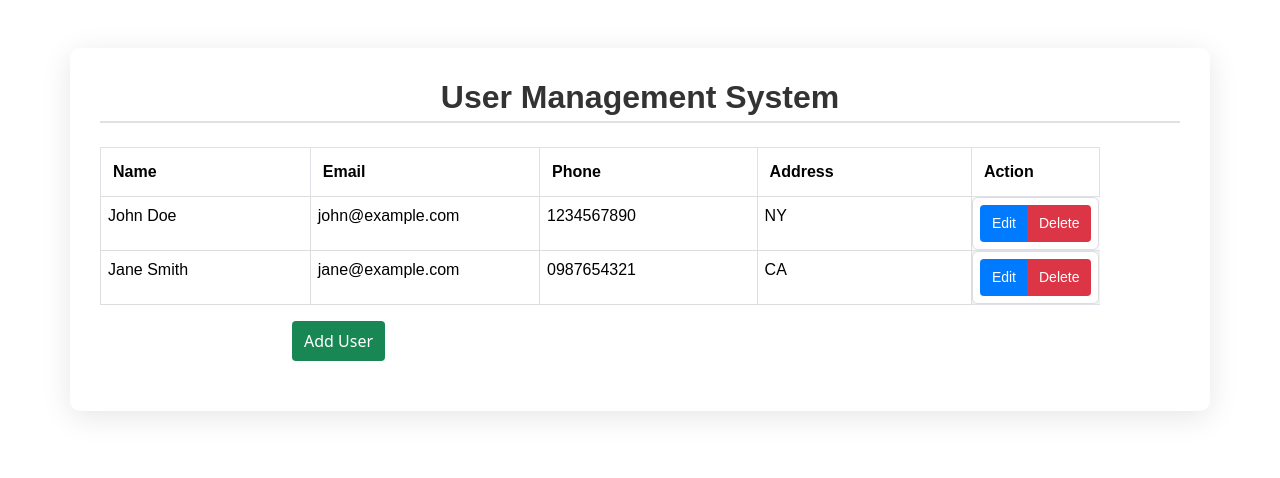
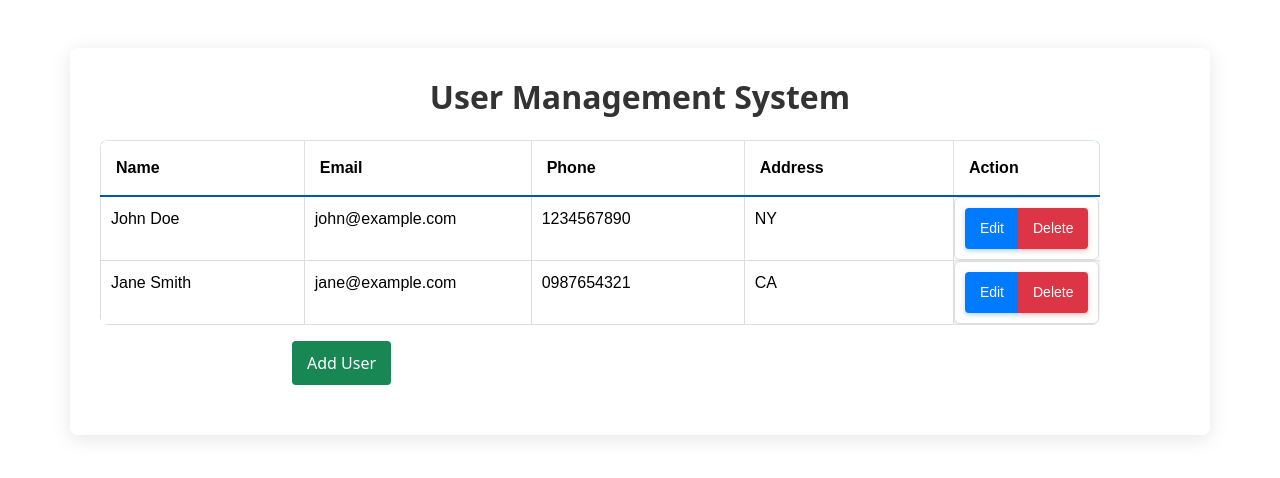
Before and after one commit to vidhi07-rana/User-Management-system, an Angular app: page /users in a window 1280 px wide. Shown: the top 478 px of the page. Built offline with nearby package versions, Linux system fonts and the light colour scheme.

Commit message:
User-Management-system-Changes Done

```diff
--- a/src/app/app.component.css
+++ b/src/app/app.component.css
@@ -1,59 +1,17 @@
-/* Container styling */
 .container {
-    background-color: #ffffff; /* White background for the container */
-    border-radius: 10px; /* Slightly more rounded corners */
-    padding: 30px; /* Padding inside the container */
-    box-shadow: 0 6px 30px rgba(0, 0, 0, 0.1); /* Enhanced subtle shadow */
-    transition: transform 0.3s ease, box-shadow 0.3s ease; /* Transition for hover effect */
+    background-color: #ffffff;
+    border-radius: 8px;
+    padding: 30px;
+    box-shadow: 0 4px 20px rgba(0, 0, 0, 0.1);
 }
 
-/* Hover effect for container */
-.container:hover {
-    transform: translateY(-5px); /* Slight upward movement on hover */
-    box-shadow: 0 12px 40px rgba(0, 0, 0, 0.2); /* Stronger shadow on hover */
+h2 {
+    font-weight: 700;
+    color: #333;
 }
 
-/* Header styling */
-h2 {
-    font-weight: 700; /* Bold font for the heading */
-    color: #333; /* Darker color for the text */
-    font-family: 'Arial', sans-serif; /* Modern font-family */
-    margin-bottom: 15px; /* Space below the heading */
-    border-bottom: 2px solid #e1e1e1; /* Underline effect for the header */
-    padding-bottom: 5px; /* Padding below the heading for visual separation */
-}
-
-/* Responsive adjustments */
 @media (max-width: 768px) {
     .container {
-        padding: 20px; /* Adjusted padding for smaller screens */
-        border-radius: 8px; /* Slightly less rounded corners for small screens */
-    }
-
-    h2 {
-        font-size: 1.5em; /* Slightly smaller font size on smaller screens */
+        padding: 10px;
     }
 }
-
-/* Button styling (optional example) */
-.button {
-    background-color: #007bff; /* Bootstrap primary color */
-    color: #ffffff; /* White text */
-    padding: 10px 20px; /* Padding for the button */
-    border: none; /* No border */
-    border-radius: 5px; /* Rounded corners */
-    cursor: pointer; /* Pointer cursor on hover */
-    transition: background-color 0.3s ease; /* Transition for background color */
-    font-weight: 600; /* Medium font weight */
-}
-
-/* Button hover effect */
-.button:hover {
-    background-color: #0056b3; /* Darker shade on hover */
-}
-
-/* Additional Text Styling */
-p {
-    color: #555; /* Softer text color */
-    line-height: 1.6; /* Increased line height for better readability */
-}
--- a/src/app/user/user-list/user-list.component.css
+++ b/src/app/user/user-list/user-list.component.css
@@ -1,129 +1,124 @@
-/* General table styling */
 table {
-    width: 100%; /* Full width */
-    max-width: 1000px; /* Set a maximum width */
-    border-collapse: collapse; /* Removes spacing between cells */
-    margin-top: 20px; /* Space above the table */
-    font-family: Arial, sans-serif; /* Font family for the table */
+    width: 100%;
+    max-width: 1000px;
+    border-collapse: collapse;
+    margin-top: 20px;
+    font-family: 'Arial', sans-serif;
+    border-radius: 8px;
+    overflow: hidden;
 }
 
-/* Header styling */
 thead {
-    background-color: #007bff; /* Blue background for the header */
-    color: white; /* White text color */
+    background-color: #007bff;
+    color: white;
 }
 
 th {
-    padding: 12px; /* Padding inside header cells */
-    text-align: left; /* Align text to the left */
-    font-weight: bold; /* Bold text for headers */
-    width: 25%; /* Fixed width for columns */
+    padding: 15px;
+    text-align: left;
+    font-weight: bold;
+    width: 25%;
+    border-bottom: 2px solid #0056b3;
 }
 
-/* Body styling */
 tbody tr {
-    background-color: #f9f9f9; /* Light gray background for table rows */
-    transition: background-color 0.3s; /* Smooth background color transition */
+    background-color: #f9f9f9;
+    transition: background-color 0.3s, transform 0.2s;
 }
 
 tbody tr:nth-child(even) {
-    background-color: #f1f1f1; /* Alternate row color for better readability */
+    background-color: #f1f1f1;
 }
 
-/* Add hover effect on table rows */
 tbody tr:hover {
-    background-color: #e2e6ea; /* Light gray on hover */
+    background-color: #e2e6ea;
+    transform: translateY(-2px);
 }
 
 /* Cell styling */
 td {
-    padding: 7px; /* Padding inside table cells */
+    padding: 10px;
     border: 1px solid #ddd;
-    /* width: 100%;  */
+    text-align: left;
 }
 
-/* Action button container */
 .button-container {
     display: flex;
     gap: 10px;
     align-items: center;
 }
 
-/* Action button styling */
 .btn {
     display: flex;
-    padding: 8px 12px;
+    padding: 10px 15px;
     border: none;
     border-radius: 4px;
     cursor: pointer;
     transition: background-color 0.3s, transform 0.2s;
 }
-button{
-    display: flex;
-}
 
 /* Edit button styling */
 .btn-primary {
-    background-color: #007bff; /* Blue background for edit button */
-    color: white; /* White text color */
+    background-color: #007bff;
+    color: white;
+    box-shadow: 0 2px 5px rgba(0, 123, 255, 0.3);
 }
 
 .btn-primary:hover {
-    background-color: #0056b3; /* Darker blue on hover */
-    transform: scale(1.05); /* Slightly enlarge button on hover */
+    background-color: #0056b3;
+    transform: scale(1.05);
 }
 
-/* Delete button styling */
 .btn-danger {
-    background-color: #dc3545; /* Red background for delete button */
-    color: white; /* White text color */
+    background-color: #dc3545;
+    color: white;
+    box-shadow: 0 2px 5px rgba(220, 53, 69, 0.3);
 }
 
 .btn-danger:hover {
-    background-color: #c82333; /* Darker red on hover */
-    transform: scale(1.05); /* Slightly enlarge button on hover */
+    background-color: #c82333;
+    transform: scale(1.05);
 }
 
-/* Responsive styling */
 @media (max-width: 768px) {
     table {
-        font-size: 14px; /* Smaller font size on smaller screens */
-        border: 0; /* Remove borders for smaller screens */
-        width: 100%; /* Maintain full width */
+        font-size: 14px;
+        border: 0;
+        width: 100%;
     }
 
     thead {
-        display: none; /* Hide table header for small screens */
+        display: none;
     }
 
     tbody tr {
-        display: block; /* Make each row block for stacked display */
-        margin-bottom: 15px; /* Space between rows */
-        border: 1px solid #ddd; /* Add border around each row */
-        border-radius: 4px; /* Round corners */
+        display: block;
+        margin-bottom: 15px;
+        border: 1px solid #ddd;
+        border-radius: 4px;
     }
 
     tbody td {
-        display: flex; /* Use flex for responsive display */
-        justify-content: space-between; /* Space between label and value */
-        padding: 12px; /* Adjust padding */
-        border: none; /* Remove border for cells */
+        display: flex;
+        justify-content: space-between;
+        padding: 12px;
+        border: none;
         text-align: left;
     }
 
     tbody td::before {
-        content: attr(data-label); /* Use attribute for data-label */
-        flex-basis: 50%; /* Space for label */
-        font-weight: bold; /* Bold label */
-        text-align: left; /* Align text to the left */
+        content: attr(data-label);
+        flex-basis: 50%;
+        font-weight: bold;
+        text-align: left;
     }
 }
+
 .row {
-    margin: 20px 0; /* Margin above and below the row */
-  }
+    margin: 20px 0;
+}
 
-  /* Styles for the column */
-  .col-ms-8 {
-    /* Ensure proper styling for small devices */
-    padding: 15px; /* Padding inside the column */
-  }
+.col-ms-8 {
+
+    padding: 15px;
+}
--- a/src/app/user/user-upsert/user-upsert.component.css
+++ b/src/app/user/user-upsert/user-upsert.component.css
@@ -1,87 +1,78 @@
-/* Form Container Styling */
 .container {
-  max-width: 600px; /* Max width for the form container */
-  margin: auto; /* Center container */
-  padding: 20px; /* Padding inside the container */
-  background-color: #ffffff; /* White background for form */
-  border-radius: 8px; /* Rounded corners */
-  box-shadow: 0 4px 20px rgba(0, 0, 0, 0.1); /* Subtle shadow */
+  max-width: 600px;
+  margin: auto;
+  padding: 20px;
+  background-color: #ffffff;
+  border-radius: 8px;
+  box-shadow: 0 4px 20px rgba(0, 0, 0, 0.1);
 }
 
-/* Form Header */
 h2 {
-  text-align: center; /* Center align the header */
-  color: #333; /* Darker color for text */
-  margin-bottom: 20px; /* Space below header */
+  text-align: center;
+  color: #333;
+  margin-bottom: 20px;
 }
 
-/* Input and Label Styling */
 .form-label {
-  font-weight: 500; /* Slightly lighter font weight */
-  color: #495057; /* Dark gray color for labels */
+  font-weight: 500;
+  color: #495057;
 }
 
-/* Enhanced Input Field Styles */
 .form-control {
-  border: 1px solid #ced4da; /* Light gray border */
-  border-radius: 4px; /* Rounded corners */
-  padding: 10px; /* Padding inside input */
-  transition: border-color 0.3s ease, box-shadow 0.3s ease; /* Transition effects */
+  border: 1px solid #ced4da;
+  border-radius: 4px;
+  padding: 10px;
+  transition: border-color 0.3s ease, box-shadow 0.3s ease;
 }
 
-/* Input Field Focus Styles */
 .form-control:focus {
-  border-color: #007bff; /* Blue border on focus */
-  box-shadow: 0 0 5px rgba(0, 123, 255, 0.5); /* Light blue shadow on focus */
+  border-color: #007bff;
+  box-shadow: 0 0 5px rgba(0, 123, 255, 0.5);
 }
 
-/* Error Message Styling */
 .text-danger {
-  font-size: 14px; /* Font size for error messages */
-  margin-top: 5px; /* Space above error messages */
+  font-size: 14px;
+  margin-top: 5px;
 }
 
-/* Button Styling */
 .btn {
-  padding: 10px 15px; /* Padding for buttons */
-  font-size: 16px; /* Font size for buttons */
-  border-radius: 4px; /* Rounded corners */
-  transition: background-color 0.3s, transform 0.2s; /* Transition effects */
+  padding: 10px 15px;
+  font-size: 16px;
+  border-radius: 4px;
+  transition: background-color 0.3s, transform 0.2s;
 }
 
 /* Primary Button Styles */
 .btn-primary {
-  background-color: #007bff; /* Blue background */
-  color: #fff; /* White text */
+  background-color: #007bff;
+  color: #fff;
 }
 
 .btn-primary:hover {
-  background-color:  #5a6268; /* Darker blue on hover */
-  transform: translateY(-2px); /* Lift effect on hover */
+  background-color:  #5a6268;
+  transform: translateY(-2px);
   border: none;
 
 }
 
-/* Secondary Button Styles */
 .btn-secondary {
-  background-color: #007bff; /* Gray background */
-  color: #fff; /* White text */
+  background-color: #007bff;
+  color: #fff;
   border: none;
 }
 
 .btn-secondary:hover {
-  background-color: #5a6268; /* Darker gray on hover */
-  transform: translateY(-2px); /* Lift effect on hover */
+  background-color: #5a6268;
+  transform: translateY(-2px);
 }
 
-/* Responsive Adjustments */
 @media (max-width: 768px) {
   .container {
-    width: 90%; /* Width adjustment for smaller screens */
+    width: 90%;
   }
 
   .btn {
-    width: 100%; /* Full width for buttons */
-    margin-bottom: 10px; /* Space between buttons */
+    width: 100%;
+    margin-bottom: 10px;
   }
 }
--- a/src/app/user/user-upsert/user-upsert.component.ts
+++ b/src/app/user/user-upsert/user-upsert.component.ts
@@ -70,9 +70,6 @@ onUserSubmit() {
   this.conflictMessage= null
 }
 
-
-
-
 onReset() {
   this.userForm.reset();
   this.conflictMessage = null;
--- a/src/styles.css
+++ b/src/styles.css
@@ -1 +1,12 @@
-/* You can add global styles to this file, and also import other style files */
+* {
+    margin: 0;
+    padding: 0;
+    box-sizing: border-box;
+}
+
+body {
+    font-family: 'Arial', sans-serif;
+    line-height: 1.6;
+    background-color: #f4f4f4;
+    color: #333;
+}
```
Also changed, not shown: src/app/user/user.service.ts (line endings or trailing spaces).
